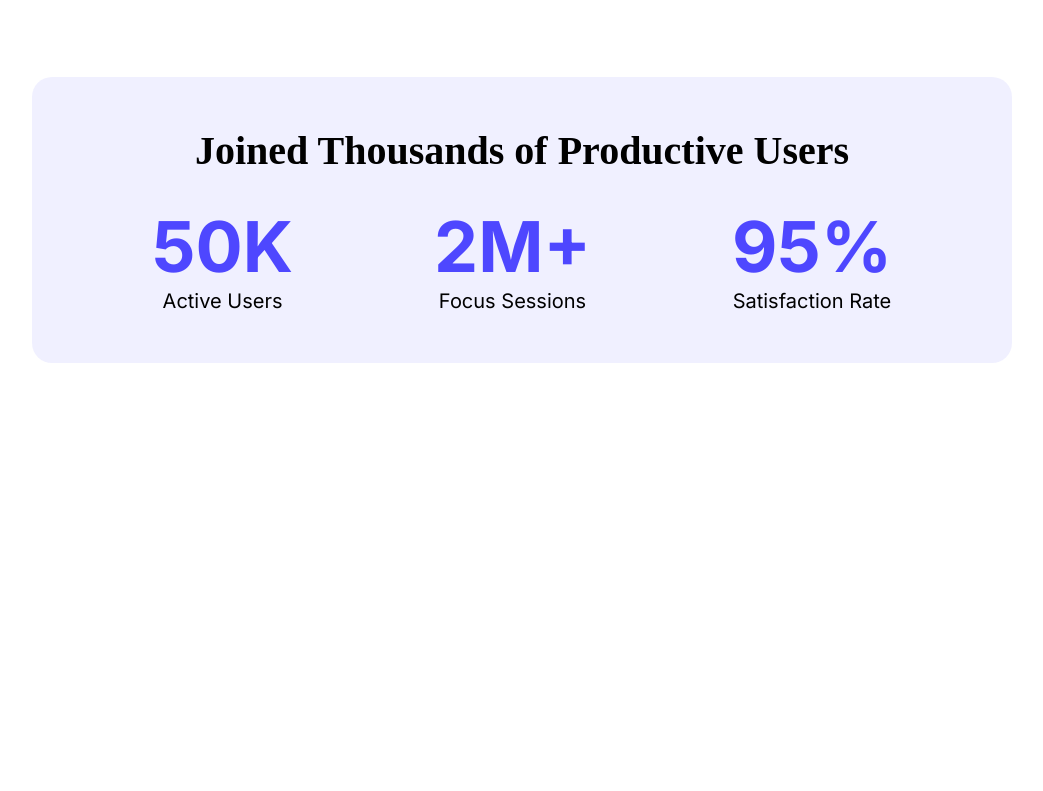
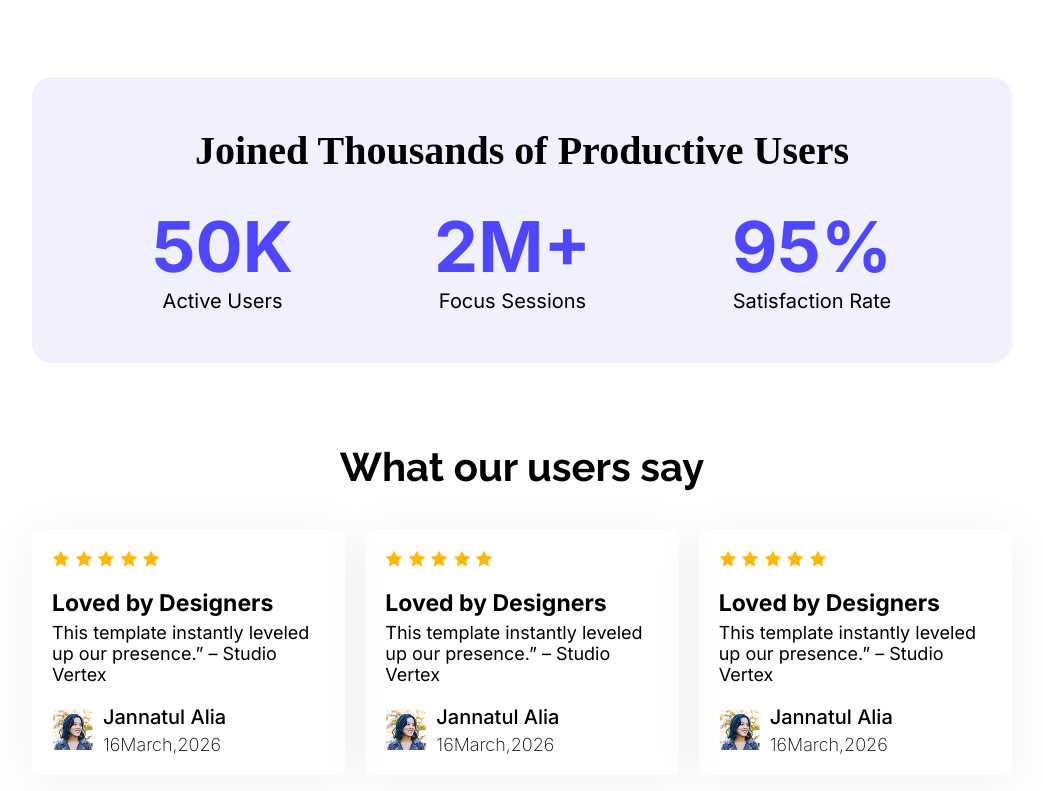
Before and after one commit to Alia006/landing-launchpad, a plain HTML site: page index.html in a window 1280 px wide. Shown: the part 1183-1974 px from the top of the page, without its empty margins (118-1161 px from the left). Before the commit the page ends 1626 px from the top, so only its background shows below. Drawn offline with Linux system fonts and the light colour scheme.

Commit message:
added feedback section

```diff
--- a/index.html
+++ b/index.html
@@ -31,16 +31,16 @@
     <!-- main section start -->
     <main>
         <!-- action section start -->
-         <section class="action-section">
+        <section class="action-section">
             <div>
                 <h2 class="section-title inter-font">See It in Action</h2>
                 <p class="section-description inter-font">Explore the live preview and image your brand in this bold new look</p>
                 <button class="btn-primary">Launch Live Preview</button>
             </div>
             <img src="Assets/images/wc-mini.png" alt="webflow" class="webflow-img">
-         </section>
-         <!-- user section -->
-          <section class="users-section">
+        </section>
+        <!-- user section start -->
+        <section class="users-section">
             <div class="user-section-container">
                 <h2 class="section-title">Joined Thousands of Productive Users</h2>
             <div class="users-container">
@@ -58,7 +58,73 @@
                 </div>
             </div>
             </div>
-          </section>
+        </section>
+        <!-- feedback section start -->
+        <section class="feedback-section">
+            <h2 class="feedback-title section-title raleway-font text-center">What our users say</h2>
+            <div class="feedback-card-container">
+                <div class="feedback-card inter-font">
+                    <div class="star-container">
+                        <img src="Assets/images/icon-star.png" alt="star icon" class="star-icon">
+                        <img src="Assets/images/icon-star.png" alt="star icon" class="star-icon">
+                        <img src="Assets/images/icon-star.png" alt="star icon" class="star-icon">
+                        <img src="Assets/images/icon-star.png" alt="star icon" class="star-icon">
+                        <img src="Assets/images/icon-star.png" alt="star icon" class="star-icon">
+                    </div>
+                    <div class="feedback-card-sub-container">
+                        <h3 class="card-title">Loved by Designers</h3>
+                        <p class="feedback-text">This template instantly leveled up our presence.” – Studio Vertex</p>
+                    </div>
+                    <div class="feedback-profile">
+                        <img src="Assets/images/avatar.png" alt="" class="feedback-img">
+                        <div class="feedback-profile-info">
+                            <h5 class="name">Jannatul Alia</h5>
+                            <p class="date">16March,2026</p>
+                        </div>
+                    </div>
+                </div>
+                <div class="feedback-card inter-font">
+                    <div class="star-container">
+                        <img src="Assets/images/icon-star.png" alt="star icon" class="star-icon">
+                        <img src="Assets/images/icon-star.png" alt="star icon" class="star-icon">
+                        <img src="Assets/images/icon-star.png" alt="star icon" class="star-icon">
+                        <img src="Assets/images/icon-star.png" alt="star icon" class="star-icon">
+                        <img src="Assets/images/icon-star.png" alt="star icon" class="star-icon">
+                    </div>
+                    <div class="feedback-card-sub-container">
+                        <h3 class="card-title">Loved by Designers</h3>
+                        <p class="feedback-text">This template instantly leveled up our presence.” – Studio Vertex</p>
+                    </div>
+                    <div class="feedback-profile">
+                        <img src="Assets/images/avatar.png" alt="" class="feedback-img">
+                        <div class="feedback-profile-info">
+                            <h5 class="name">Jannatul Alia</h5>
+                            <p class="date">16March,2026</p>
+                        </div>
+                    </div>
+                </div>
+                <div class="feedback-card inter-font">
+                    <div class="star-container">
+                        <img src="Assets/images/icon-star.png" alt="star icon" class="star-icon">
+                        <img src="Assets/images/icon-star.png" alt="star icon" class="star-icon">
+                        <img src="Assets/images/icon-star.png" alt="star icon" class="star-icon">
+                        <img src="Assets/images/icon-star.png" alt="star icon" class="star-icon">
+                        <img src="Assets/images/icon-star.png" alt="star icon" class="star-icon">
+                    </div>
+                    <div class="feedback-card-sub-container">
+                        <h3 class="card-title">Loved by Designers</h3>
+                        <p class="feedback-text">This template instantly leveled up our presence.” – Studio Vertex</p>
+                    </div>
+                    <div class="feedback-profile">
+                        <img src="Assets/images/avatar.png" alt="" class="feedback-img">
+                        <div class="feedback-profile-info">
+                            <h5 class="name">Jannatul Alia</h5>
+                            <p class="date">16March,2026</p>
+                        </div>
+                    </div>
+                </div>
+            </div>
+        </section>
     </main>
     <!--Footer section start -->
     <footer>
--- a/style.css
+++ b/style.css
@@ -18,6 +18,9 @@
 /* share style */
 .primary-color{
     color:#4E47FF;
+}
+.text-center{
+    text-align: center;
 }
 /* btn style */
 .btn-primary{
@@ -116,3 +119,40 @@ section{
     font-size: 20px;
     font-weight: 400;
 }
+/* feedback section style */
+.feedback-title{
+    margin-bottom: 40px;
+}
+.feedback-card-container{
+    display: flex;
+    justify-content: space-between;
+    gap:20px;
+}
+.feedback-card{
+    padding: 20px;
+    box-shadow:0px 6px 50px 0 rgba(0, 0, 0, 0.06);
+    border-radius: 5px;
+}
+.card-title{
+    padding-top: 18px;
+    font-size: 23px;
+    font-weight: 700;
+}
+.feedback-text{
+    padding:5px 0 20px 0;
+    font-size: 18px;
+}
+.feedback-profile{
+    display: flex;
+    align-items: center;
+    gap:10px;
+}
+.name{
+    font-size: 20px;
+    padding-bottom: 5px;
+    font-weight: 500;
+}
+.date{
+    font-size: 18px;
+    font-weight: 200;
+}
```
